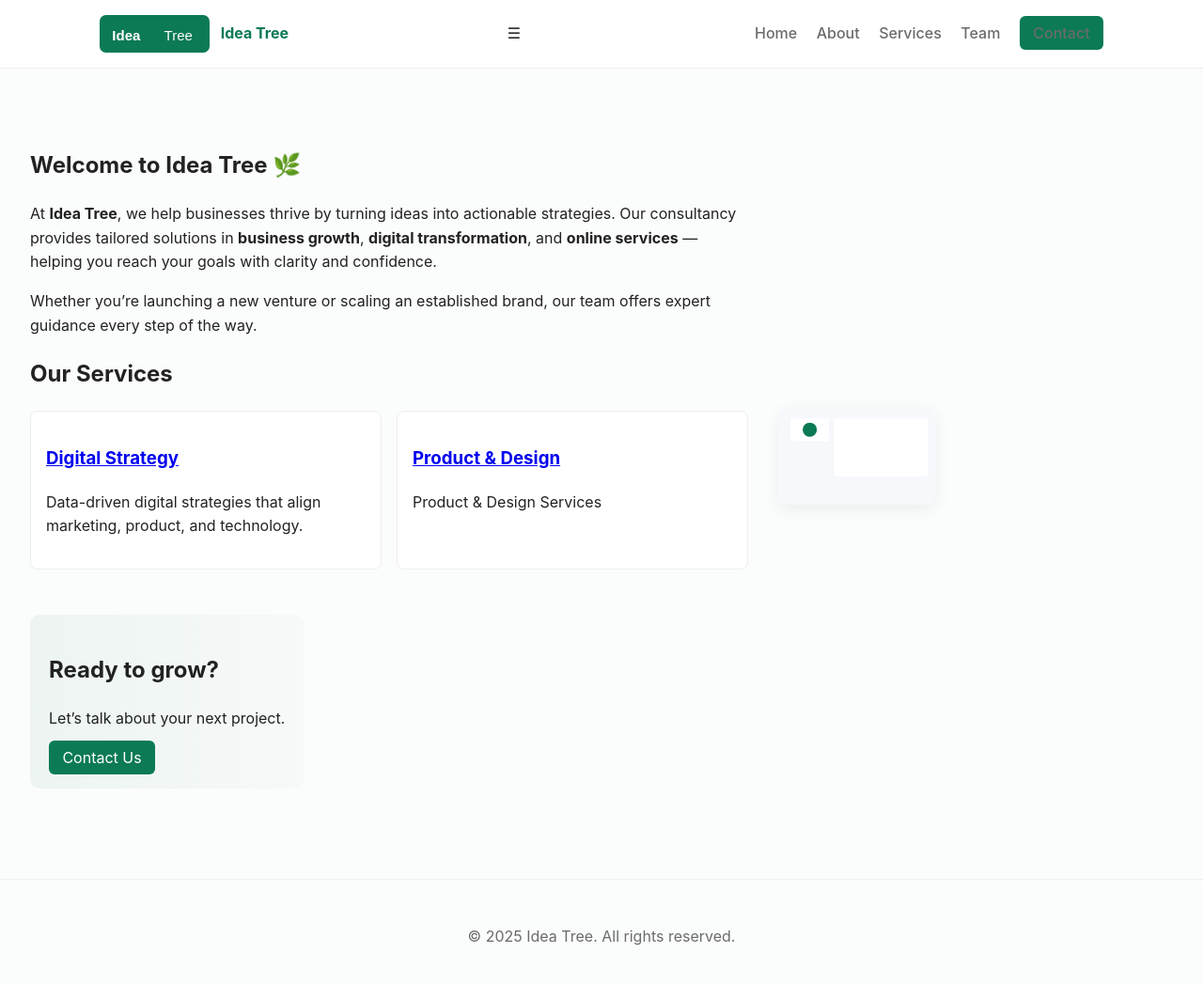
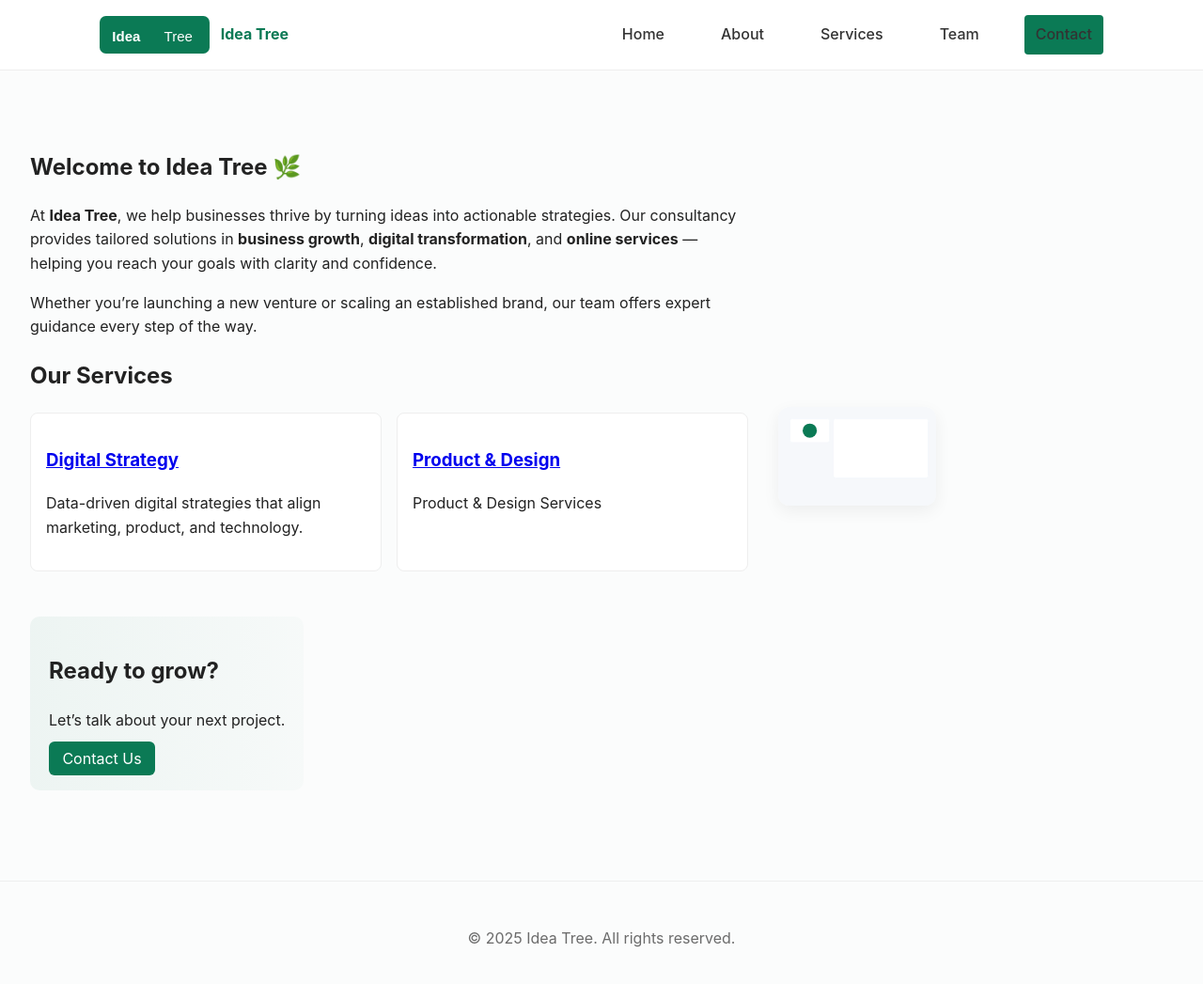
Before and after one commit to neiljohnson1306/ideatree, a Jekyll site: the page built from index.md, in a window 1280 px wide and 1060 px high. Shown: the top 1047 px of the window at 94% size. Built offline with Jekyll 4.4.1, drawn with Linux system fonts in a browser that asks for light colours.

Commit message:
Update styles.css

```diff
--- a/assets/css/styles.css
+++ b/assets/css/styles.css
@@ -28,3 +28,64 @@ body{font-family: -apple-system,BlinkMacSystemFont,"Segoe UI",Roboto,Helvetica,A
   .hero-illustration img{width:100%}
   .main-nav{display:none}
 }
+
+/* Desktop Navigation */
+.main-nav {
+  display: flex;
+  gap: 20px;
+  align-items: center;
+}
+
+.main-nav a {
+  text-decoration: none;
+  color: #333;
+  font-weight: 500;
+  padding: 8px 12px;
+  border-radius: 4px;
+  transition: background 0.3s;
+}
+
+.main-nav a:hover {
+  background-color: #f0f0f0;
+}
+
+/* Hamburger */
+.hamburger {
+  display: none;
+  font-size: 28px;
+  cursor: pointer;
+  user-select: none;
+}
+
+/* Mobile Navigation */
+@media (max-width: 768px) {
+  .hamburger {
+    display: block;
+  }
+
+  .main-nav {
+    display: none;
+    flex-direction: column;
+    position: absolute;
+    top: 60px;
+    right: 10px;
+    background-color: #fff;
+    width: 200px;
+    padding: 10px;
+    box-shadow: 0 4px 12px rgba(0,0,0,0.1);
+    border-radius: 6px;
+    z-index: 1000;
+  }
+
+  .main-nav.show {
+    display: flex;
+  }
+
+  .main-nav a {
+    margin: 8px 0;
+  }
+
+  .btn {
+    text-align: center;
+  }
+}
```
